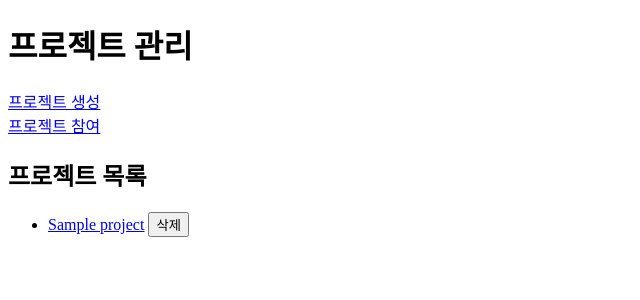
After one commit to softwareengineering-2024-2/softwareengineering-repo, a Flask app: page /manage_project/manage_project in a window 1280 px wide. The commit adds this page. Shown: the top 300 px of the page, without its empty margins (0-640 px from the left). Run offline with Flask 3, Linux system fonts and the light colour scheme; tables that the repository leaves empty hold one stand-in row (values such as "Sample post"); one stand-in notice (Sample message) is shown.

Commit message:
Feature issue #15: 프로젝트 관리 기능 구현

```diff
--- a/app.py
+++ b/app.py
@@ -4,6 +4,8 @@ from controllers.auth import auth_bp, init_login_manager  # auth.py에서 가져
 from controllers.profile import profile_bp
 from controllers.create_project import create_project_bp
 from controllers.project_main import project_main_bp
+from models.project_model import init_db
+from views.project_view import project_bp
 from dotenv import load_dotenv
 
 # .env 파일 로드
@@ -13,6 +15,12 @@ load_dotenv()
 app = Flask(__name__)
 app.secret_key = os.environ.get("SECRET_KEY") or os.urandom(24)
 
+# MySQL 데이터베이스 연결 설정
+app.config['SQLALCHEMY_DATABASE_URI'] = 'mysql://root:1234@127.0.0.1/swe_db'
+app.config['SQLALCHEMY_TRACK_MODIFICATIONS'] = False
+
+# 모델 초기화 함수 호출
+init_db(app)
 
 # LoginManager 초기화
 init_login_manager(app)
@@ -22,11 +30,14 @@ app.register_blueprint(auth_bp, url_prefix='/auth')
 app.register_blueprint(profile_bp, url_prefix='/profile')
 app.register_blueprint(create_project_bp, url_prefix='/create_project')
 app.register_blueprint(project_main_bp, url_prefix='/project_main')
-
+app.register_blueprint(project_bp, url_prefix='/manage_project')
 
 @app.route("/")
 def index():
     return render_template("index.html")
 
 if __name__ == "__main__":
+    with app.app_context():
+        from models.project_model import db  # 데이터베이스 테이블 생성하기 위해 가져오기
+        db.create_all()
     app.run(debug=True)  # HTTP로 실행
--- a/controllers/project_controller.py
+++ b/controllers/project_controller.py
@@ -0,0 +1,30 @@
+from models.project_model import Project
+
+# 새로운 프로젝트를 생성하고 저장하는 로직
+def create_project(project_name):
+    new_project = Project(project_name)
+    new_project.save_to_db()
+    return f"Project '{new_project.project_name}' created successfully with ID {new_project.project_id}!"
+
+# 프로젝트 링크를 통해 사용자를 프로젝트에 추가하는 로직
+def join_project_by_link(project_link):
+    project = Project.find_by_link(project_link)  # find_by_link() 아직 구현 안함
+    if project:
+        # 여기에 현재 사용자를 프로젝트 팀원으로 추가하는 로직을 작성합니다.
+        return f"프로젝트 '{project.project_name}'에 성공적으로 참여했습니다."
+    else:
+        return "유효하지 않은 프로젝트 링크입니다."
+
+# 모든 프로젝트를 가져오는 로직
+def get_all_projects():
+    projects = Project.find_all()
+    return projects
+
+# 특정 ID의 프로젝트를 삭제하는 로직
+def delete_project(project_id):
+    project = Project.find_by_id(project_id)
+    if project:
+        project.delete_from_db()
+        return f"Project '{project.project_name}' deleted successfully."
+    else:
+        return "Project not found or already deleted."
--- a/models/project_model.py
+++ b/models/project_model.py
@@ -0,0 +1,37 @@
+from flask_sqlalchemy import SQLAlchemy
+
+# SQLAlchemy 객체 생성
+db = SQLAlchemy()
+
+# 앱을 사용하여 데이터베이스를 초기화하는 메서드
+def init_db(app):
+    db.init_app(app)
+
+class Project(db.Model):
+    __tablename__ = 'project'
+
+    project_id = db.Column(db.Integer, primary_key=True, autoincrement=True)
+    project_name = db.Column(db.String(20), nullable=False)
+
+    def __init__(self, project_name):
+        self.project_name = project_name
+
+    # 프로젝트를 데이터베이스에 저장하는 메서드
+    def save_to_db(self):
+        db.session.add(self)
+        db.session.commit()
+
+    # ID를 기준으로 프로젝트를 검색하는 메서드
+    @classmethod
+    def find_by_id(cls, project_id):
+        return cls.query.get(project_id)
+
+    # 모든 프로젝트를 가져오는 메서드
+    @classmethod
+    def find_all(cls):
+        return cls.query.all()
+
+    # 데이터베이스에서 프로젝트를 삭제하는 메서드
+    def delete_from_db(self):
+        db.session.delete(self)
+        db.session.commit()
--- a/requirements.txt
+++ b/requirements.txt
@@ -3,3 +3,5 @@ Flask-Login==0.6.3
 python-dotenv==1.0.1
 requests==2.32.3
 oauthlib==3.2.2
+flask-sqlalchemy==3.1.1
+mysqlclient==2.2.4
--- a/templates/index.html
+++ b/templates/index.html
@@ -16,6 +16,8 @@
         <a href="{{ url_for('auth.logout') }}">로그아웃하기</a>
 
         <a href="{{ url_for('profile.profile', first_time=False) }}">프로필 수정</a>
+
+        <a href="{{ url_for('manage_project.manage_project_view', first_time=True) }}">프로젝트 관리</a>
 
         <!-- 프로젝트 생성 일단 1개만 허용해둠 나중에 DB연결해서 여러개 생성할수있게 하면될듯? -->
         {% if not session.project_name %}
--- /dev/null
+++ b/templates/manage_project.html
@@ -0,0 +1,62 @@
+<!DOCTYPE html>
+<html lang="ko">
+<head>
+    <meta charset="UTF-8">
+    <meta name="viewport" content="width=device-width, initial-scale=1.0">
+    <title>프로젝트 관리</title>
+</head>
+<body>
+    <div class="container">
+        <header class="header">
+            <h1>프로젝트 관리</h1>
+        </header>
+
+        <main class="main-content">
+            <div class="action-buttons">
+                <div class="button-wrapper">
+                    <a href="{{ url_for('manage_project.create_project_view') }}" class="action-button create-project">
+                        <span>프로젝트 생성</span>
+                    </a>
+                </div>
+                <div class="button-wrapper">
+                    <a href="{{ url_for('manage_project.join_project_view') }}" class="action-button join-project">
+                        <span>프로젝트 참여</span>
+                    </a>
+                </div>
+            </div>
+
+            <section class="project-list">
+                <h2>프로젝트 목록</h2>
+                <ul>
+                    {% for project in projects %}
+                        <li class="project-item">
+                            <a href="{{ url_for('manage_project.manage_project_view', project_id=project.project_id) }}" class="project-link">{{ project.project_name }}</a>
+                            <form action="{{ url_for('manage_project.delete_project_view', project_id=project.project_id) }}" method="POST" style="display:inline;">
+                                <button type="submit" class="delete-button">삭제</button>
+                            </form>
+                        </li>
+                    {% else %}
+                        <li class="project-item">프로젝트가 없습니다.</li>
+                    {% endfor %}
+                </ul>
+            </section>
+        </main>
+    </div>
+
+    <!-- 프로필 수정 완료 팝업 띄우는 코드 (나중에 부트스트랩 사용해서 이것보다 보기좋게 수정해도 좋을듯 아니면 수정 알림 안 뜨게 해도 되고)-->
+    {% with messages = get_flashed_messages() %}
+      {% if messages %}
+        <script>
+            alert("{{ messages[0] }}");
+        </script>
+      {% endif %}
+    {% endwith %}
+
+    <script>
+        $(document).ready(function(){
+            $('.toast').toast({ autohide: true, delay: 1000 });
+            $('.toast').toast('show');
+        });
+    </script>
+</body>
+</html>
--- a/views/project_view.py
+++ b/views/project_view.py
@@ -1,14 +1,38 @@
-from flask import render_template
+from flask import Blueprint, render_template, request, redirect, url_for, flash
+from controllers.project_controller import create_project, join_project_by_link, get_all_projects, delete_project
 
-def init_project_views(app):
-    @app.route('/project/create')
-    def create_project():
-        return render_template('create_project.html')
+# Blueprint 객체 생성
+project_bp = Blueprint('manage_project', __name__)
 
-    @app.route('/project/select')
-    def select_project():
-        return render_template('select_project.html')
+# 관리 페이지 로직
+@project_bp.route('/manage_project', methods=['GET'])
+def manage_project_view():
+    projects = get_all_projects()  # 모든 프로젝트 목록 가져오기
+    return render_template('manage_project.html', projects=projects)
 
-    @app.route('/project/delete')
-    def delete_project():
-        return "Project deleted"
+# 프로젝트 생성 로직
+@project_bp.route('/manage_project/create', methods=['GET', 'POST'])
+def create_project_view():
+    if request.method == 'POST':
+        project_name = request.form.get('project_name')
+        message = create_project(project_name)
+        flash(message)  # 성공 메시지를 사용자에게 플래시 메시지로 전달
+        return redirect(url_for('manage_project.manage_project_view'))  # 리디렉션 대신 템플릿 렌더링
+    return render_template('create_project.html')
+
+# 프로젝트 참여 로직
+@project_bp.route('/manage_project/join', methods=['GET', 'POST'])
+def join_project_view():
+    if request.method == 'POST':
+        project_link = request.form['project_link']
+        message = join_project_by_link(project_link)
+        flash(message)
+        return redirect(url_for('manage_project.join_project_view'))
+    return render_template('join_project.html')
+
+# 프로젝트 삭제 로직
+@project_bp.route('/manage_project/<int:project_id>/delete', methods=['POST'])
+def delete_project_view(project_id):
+    message = delete_project(project_id)
+    flash(message)  # 프로젝트 삭제 결과 메시지를 플래시 메시지로 전달
+    return redirect(url_for('manage_project.manage_project_view'))
```
Also changed, not shown: templates/join_project.html (added, +24 -0 lines), templates/temp.html (deleted), 1 other file.
